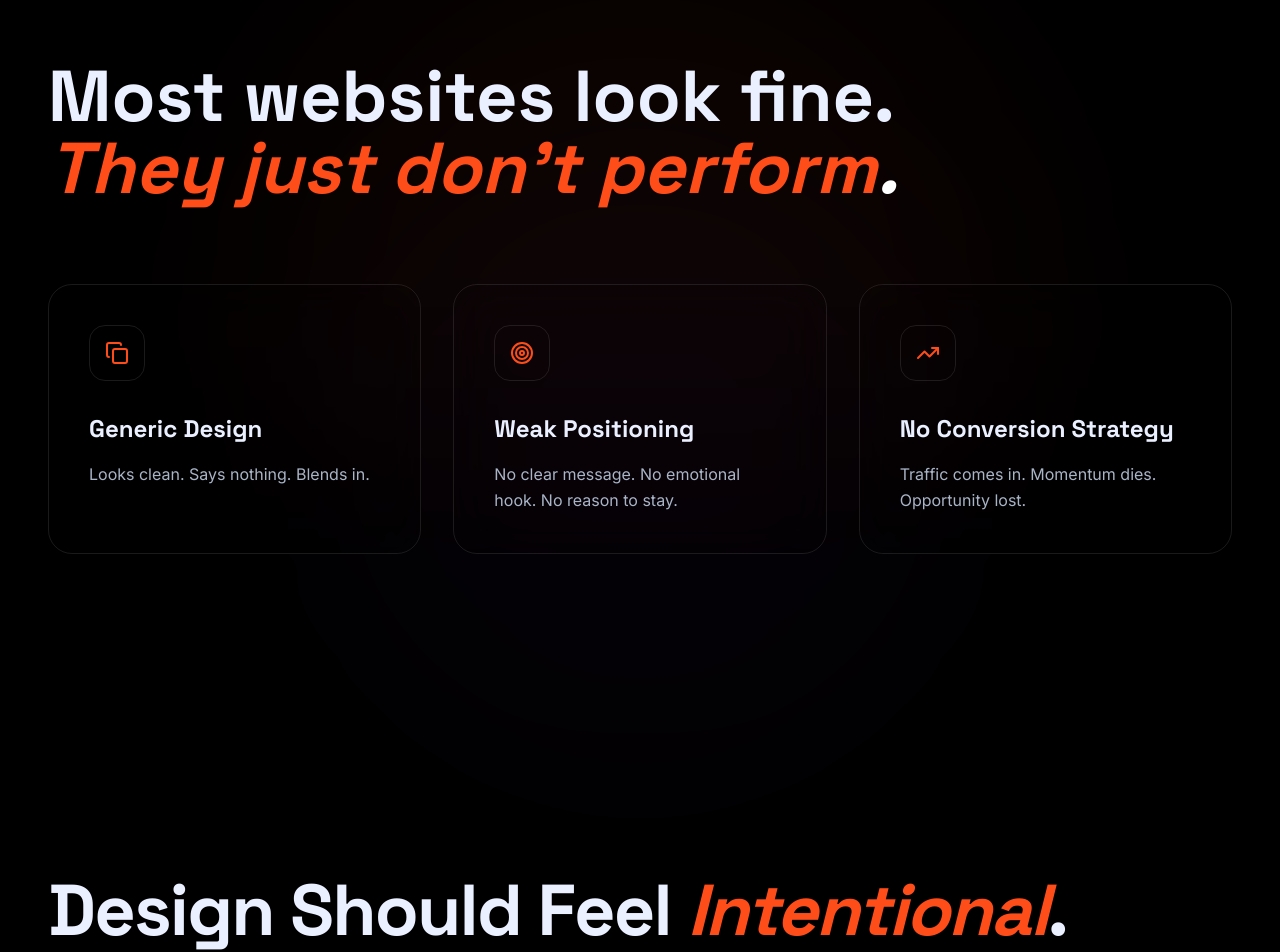
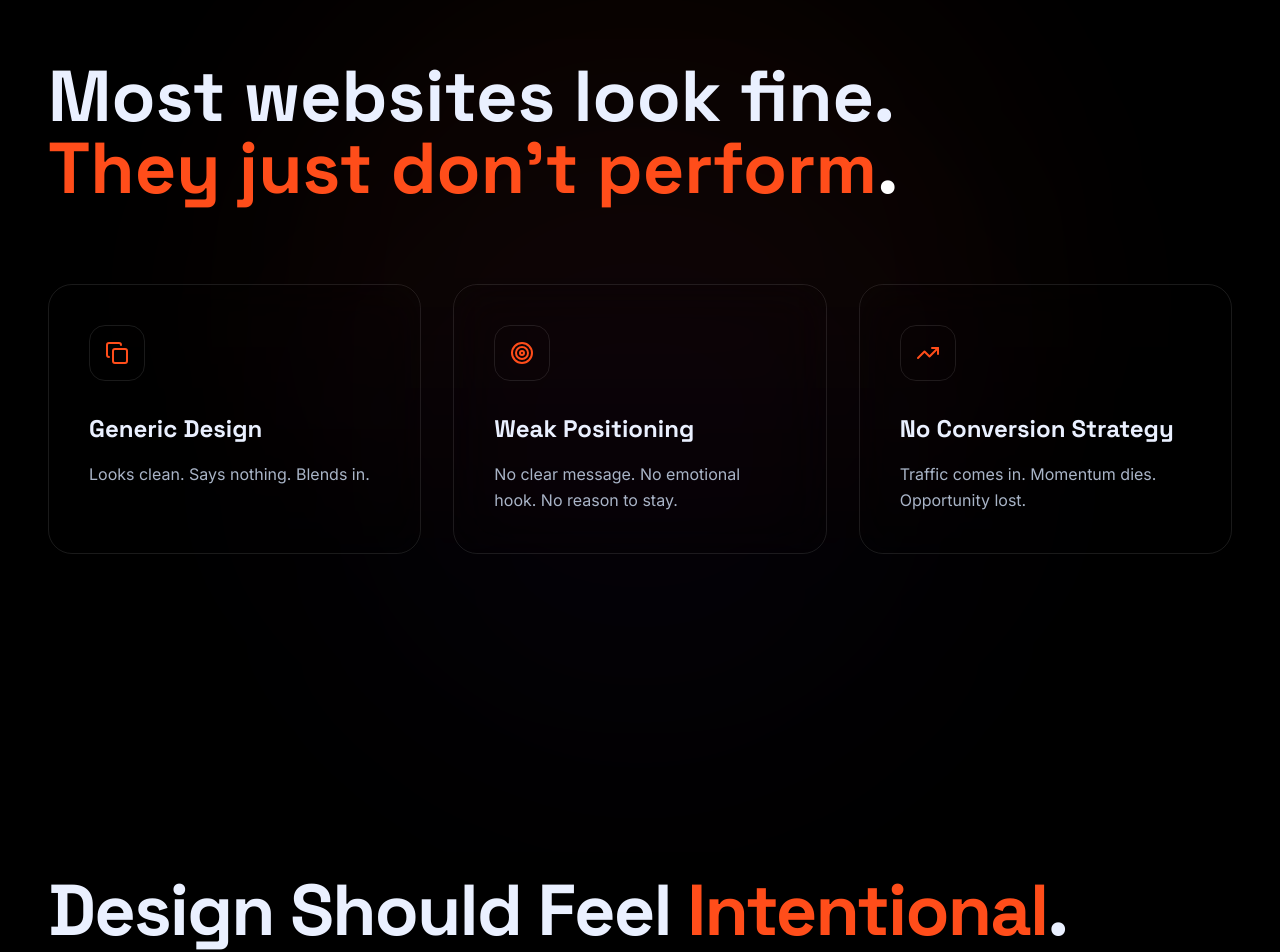
Before and after one commit to kaal22/kaalwebdesign, a React (Vite) app in the folder Frontend/: page / in a window 1280 px wide. Shown: the part 900-1852 px from the top of the page. Built offline with nearby package versions, Linux system fonts and the light colour scheme.

Commit message:
UI tweaks: remove italics from accent text, enlarge Testimonials heading, put By Design on own line

```diff
--- a/Frontend/components/BlazingFastSection.tsx
+++ b/Frontend/components/BlazingFastSection.tsx
@@ -14,7 +14,8 @@ const BlazingFastSection: React.FC = () => {
             className="order-2 lg:order-1"
           >
             <h2 className="text-4xl md:text-5xl lg:text-6xl font-display font-bold leading-tight mb-6">
-              Blazing Fast. <span className="text-kaal-accent">By Design.</span>
+              Blazing Fast.<br />
+              <span className="text-kaal-accent">By Design.</span>
             </h2>
             <p className="text-kaal-muted text-lg md:text-xl font-body leading-relaxed mb-8">
               Speed isn't an afterthought.<br />
--- a/Frontend/components/IntentionalSystemSection.tsx
+++ b/Frontend/components/IntentionalSystemSection.tsx
@@ -66,7 +66,7 @@ const IntentionalSystemSection: React.FC = () => {
           className="relative z-20 mb-16 md:mb-24"
         >
           <h2 className="text-4xl md:text-6xl lg:text-7xl font-display font-bold tracking-tight">
-            Design Should Feel <span className="text-kaal-accent italic">Intentional</span>.
+            Design Should Feel <span className="text-kaal-accent">Intentional</span>.
           </h2>
           <p className="text-kaal-muted text-xl font-body mt-6 max-w-2xl">
             Every element should earn its place.
--- a/Frontend/components/Problem.tsx
+++ b/Frontend/components/Problem.tsx
@@ -62,7 +62,7 @@ const Problem: React.FC = () => {
           >
             Most websites look fine.<br />
             <motion.span
-              className="text-kaal-accent italic"
+              className="text-kaal-accent"
               initial={{ opacity: 0 }}
               whileInView={{ opacity: 1 }}
               viewport={{ once: true }}
--- a/Frontend/components/Testimonials3D.tsx
+++ b/Frontend/components/Testimonials3D.tsx
@@ -14,7 +14,7 @@ const Testimonials3D: React.FC = () => {
           viewport={{ once: true }}
           transition={{ duration: 0.8 }}
         >
-          <h2 className="text-4xl md:text-5xl font-display font-bold">
+          <h2 className="text-4xl md:text-6xl lg:text-7xl font-display font-bold">
             Engineered with <span className="text-kaal-accent">Intention</span>.
           </h2>
           <p className="text-kaal-muted text-lg font-body mt-4">
```
